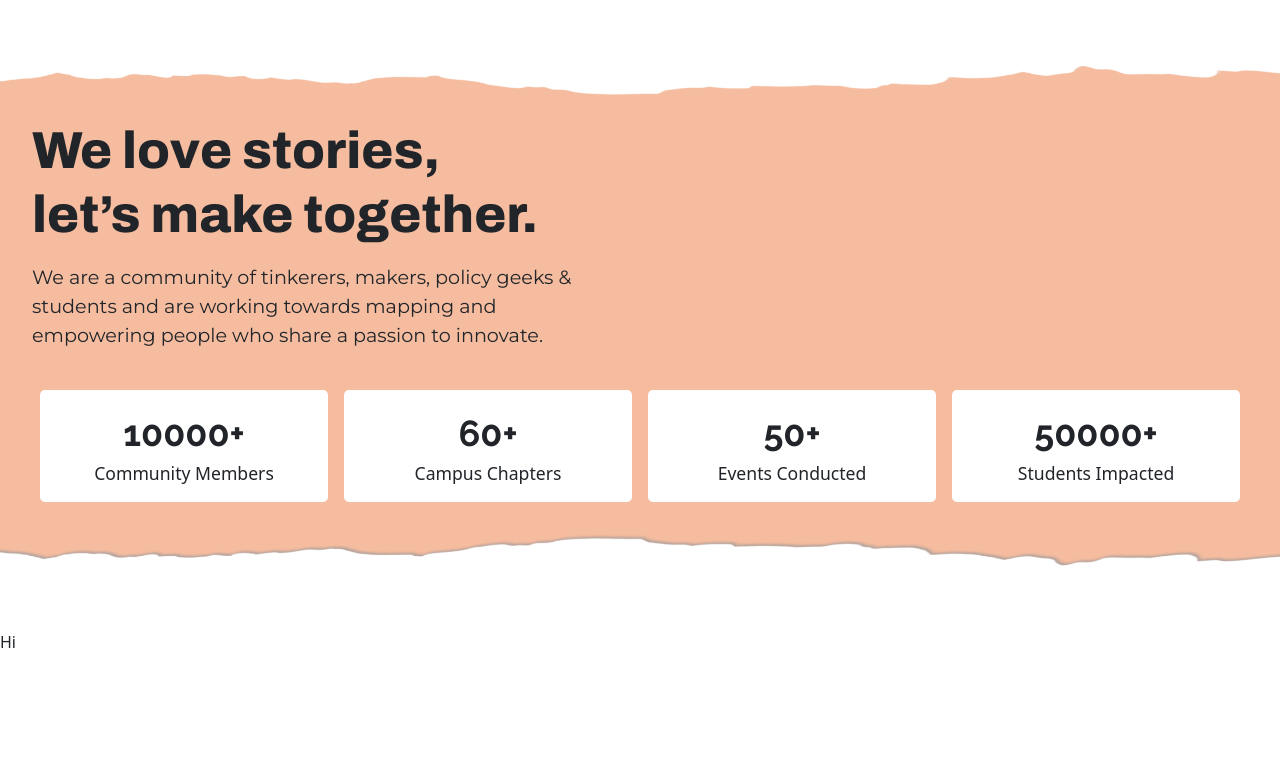
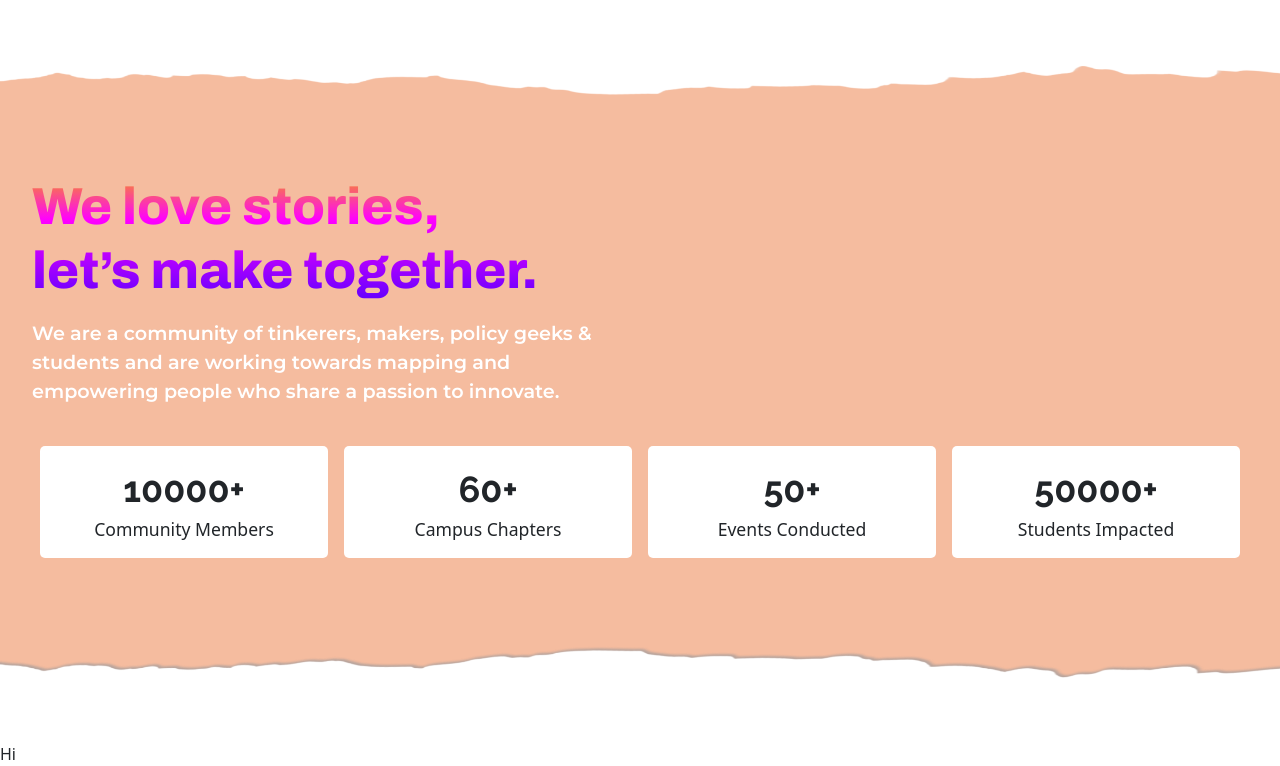
Before and after one commit to tinkerhub/campus.tinkerhub.org, a plain HTML site: page index.html in a window 1280 px wide. Shown: the part 84-850 px from the top of the page. Before the commit the page ends 800 px from the top, so only its background shows below. Drawn offline with nearby package versions, Linux system fonts and the light colour scheme.

Commit message:
First view almost done

```diff
--- a/style.css
+++ b/style.css
@@ -34,7 +34,7 @@ nav {
 /* First Section Styles */
 
 .first-section {
-  padding: 15vh 2rem;
+  padding: 13vh 2rem;
   background-color: #f5bc9f;
 }
 
@@ -43,10 +43,19 @@ nav {
   font-size: 2.1rem;
   line-height: 2.25rem;
   font-weight: 800;
+  background: -webkit-linear-gradient(
+    rgba(247, 147, 30, 1) 0%,
+    rgba(255, 0, 255, 1) 35%,
+    rgba(94, 0, 255, 1) 100%
+  );
+  -webkit-background-clip: text;
+  -webkit-text-fill-color: transparent;
 }
 
 .fstagline {
   font-family: "Montserrat", sans-serif;
+  color: white;
+  font-weight: 600;
 }
 
 .fsbgs {
@@ -56,23 +65,19 @@ nav {
 .topshape {
   position: absolute;
   width: 100vw;
-  height: 12vh;
+  height: 8vh;
   top: 0;
 }
 
 .bottomshape {
   position: absolute;
   width: 100vw;
-  height: 12vh;
+  height: 8vh;
   bottom: 0;
 }
 
 .fsboxes {
   margin-top: 2rem;
-  /* display: flex;
-  flex-direction: column;
-  justify-content: center;
-  align-items: center; */
 }
 
 .fsbox {
@@ -117,11 +122,15 @@ nav {
 }
 
 @media only screen and (min-width: 889px) {
-
   .fsheading {
     width: 70vw;
     font-size: 3.25rem;
     line-height: 5rem;
+  }
+
+  .first-section {
+    padding: 22vh 2rem;
+    background-color: #f5bc9f;
   }
 
   .fstagline {
@@ -132,6 +141,17 @@ nav {
   .fsboxes {
     display: grid;
     grid-template-columns: 33% 33% 33%;
+  }
+
+  .topshape {
+    height: 12vh;
+  }
+
+  .bottomshape {
+    position: absolute;
+    width: 100vw;
+    height: 12vh;
+    bottom: 0;
   }
 }
 
```
